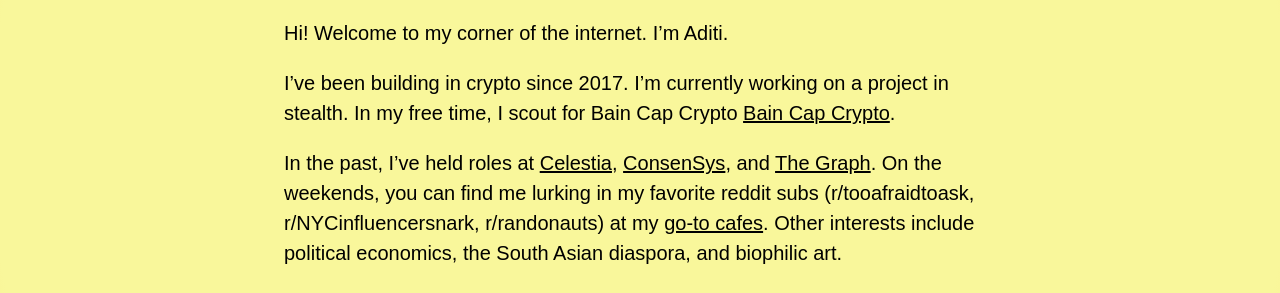
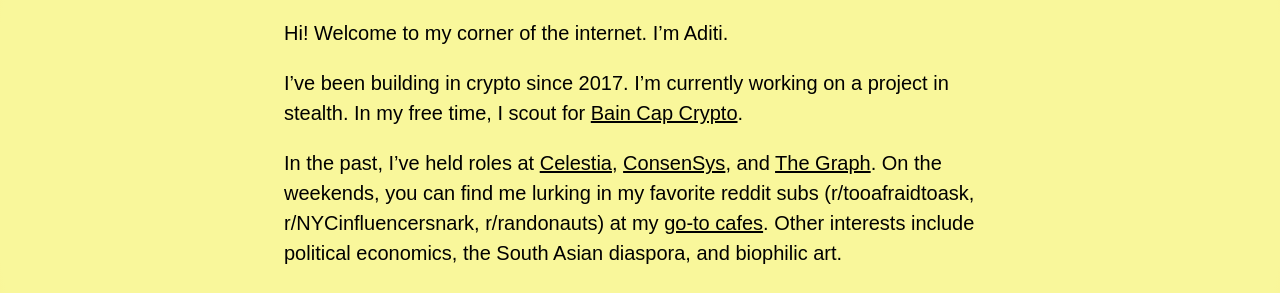
Before and after one commit to adeets-22/adeets-22.github.io, a Jekyll site: the page built from index.md, in a window 1280 px wide. Shown: the part 905-1198 px from the top of the page. Built offline with Jekyll 4.4.1, drawn with Linux system fonts in a browser that asks for light colours.

Commit message:
Update index.md

```diff
--- a/index.md
+++ b/index.md
@@ -9,7 +9,7 @@
 
 Hi! Welcome to my corner of the internet. I'm Aditi.
 
-I've been building in crypto since 2017. I'm currently working on a project in stealth. In my free time, I scout for Bain Cap Crypto [Bain Cap Crypto](https://twitter.com/BainCapCrypto).
+I've been building in crypto since 2017. I'm currently working on a project in stealth. In my free time, I scout for [Bain Cap Crypto](https://twitter.com/BainCapCrypto).
 
 In the past, I've held roles at [Celestia](https://celestia.org/), [ConsenSys](https://consensys.net/), and [The Graph](https://thegraph.com/en/). On the weekends, you can find me lurking in my favorite reddit subs (r/tooafraidtoask, r/NYCinfluencersnark, r/randonauts) at my [go-to cafes](https://www.notion.so/cafe-workspots-80b6b55555524fe88185d20806e30967). Other interests include political economics, the South Asian diaspora, and biophilic art.
 
```
